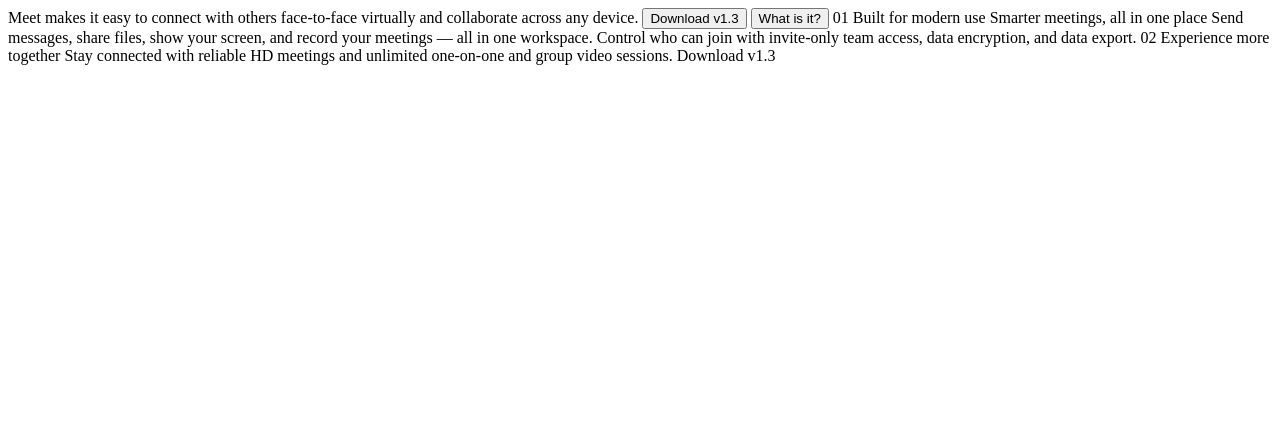
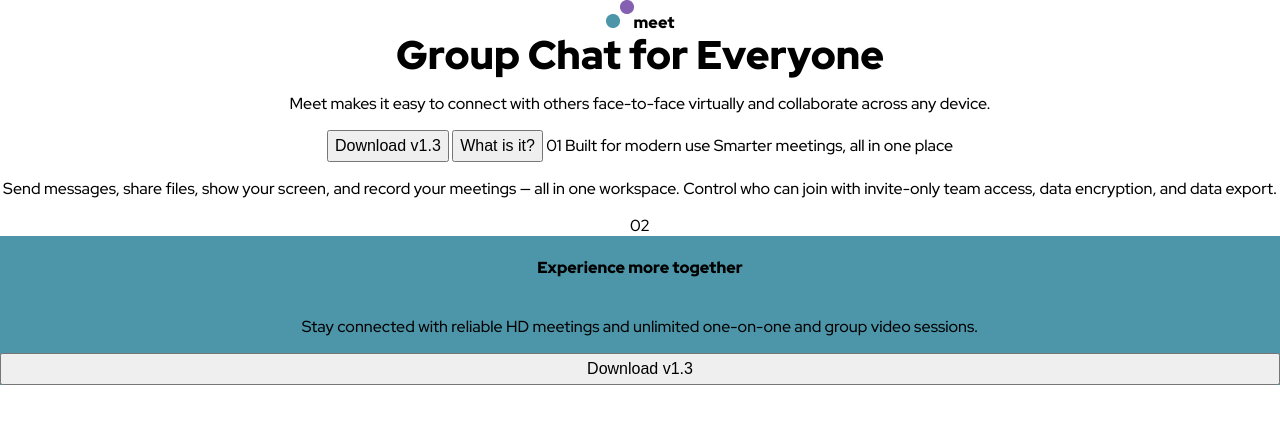
Before and after one commit to sorengrey/meet-landing-page, a plain HTML site: page index.html in a window 1280 px wide. Drawn offline with Linux system fonts and the light colour scheme.

Commit message:
set up sections, added some styling, uploaded ovals

```diff
--- a/index.html
+++ b/index.html
@@ -11,36 +11,45 @@
 
   <!-- Google Fonts -->
   <link rel="preconnect" href="https://fonts.googleapis.com">
-<link rel="preconnect" href="https://fonts.gstatic.com" crossorigin>
-<link href="https://fonts.googleapis.com/css2?family=Red+Hat+Display:wght@500;900&display=swap" rel="stylesheet">
+  <link rel="preconnect" href="https://fonts.gstatic.com" crossorigin>
+  <link href="https://fonts.googleapis.com/css2?family=Red+Hat+Display:wght@500;900&display=swap" rel="stylesheet">
 
   <title>Frontend Mentor | Meet landing page</title>
 </head>
 
 <body>
-  <header></header>
+  <header><img src="./assets/mobile/ovals.png" alt="teal and purple ovals">meet</header>
+
   <main>
-    Meet makes it easy to connect with others face-to-face virtually and collaborate across any device.
 
-    <button>Download v1.3</button>
-    <button>What is it?</button>
+    <section id="userpics"></section>
+
+    <section id="groupchat">Group Chat for Everyone</section>
+
+    <p>Meet makes it easy to connect with others face-to-face virtually and collaborate across any device.</p>
+
+    <button class="download">Download v1.3</button>
+    <button id="whatisit">What is it?</button>
 
     01
     Built for modern use
 
-   Smarter meetings, all in one place
+    Smarter meetings, all in one place
 
-   Send messages, share files, show your screen, and record your meetings — all in one
-    workspace. Control who can join with invite-only team access, data encryption, and data export.
+    <p>Send messages, share files, show your screen, and record your meetings — all in one
+    workspace. Control who can join with invite-only team access, data encryption, and data export.</p>
 
    02
-    Experience more together
-    Stay connected with reliable HD meetings and unlimited one-on-one and group video sessions.
-
-   Download v1.3
   </main>
 </body>
 
-<footer></footer>
+<footer>
+  <h4>Experience more together</h4>
+
+  <p>Stay connected with reliable HD meetings and unlimited one-on-one and group video sessions.</p>
+
+  <button class="download" id="fbutton">Download v1.3</button>
+</footer>
+
 
 </html>
--- a/style.css
+++ b/style.css
@@ -1,3 +1,45 @@
 html, body {
     height: 100%;
+    margin: 0;
 }
+
+body {
+    font-family: 'Red Hat Display', sans-serif;
+    text-align: center;
+}
+
+header {
+    font-weight: 900;
+}
+
+/* experience more together */
+h4 {
+    font-weight: 900;
+}
+
+/* group chat for everyone */
+#groupchat {
+    font-size: 40px;
+    line-height: 44px;
+    font-weight: 900;
+}
+
+/* the buttons */
+.download {
+    font-size: 16px;
+    line-height: 26px;
+}
+
+#whatisit {
+    font-size: 16px;
+    line-height: 26px;
+}
+
+footer {
+    background-image: linear-gradient(#4D96A9, #4D96A9),url('./assets/mobile/image-footer.jpg');
+    background-repeat: no-repeat;
+    width: 100%;
+    display: flex;
+    flex-direction: column;
+    object-fit: cover;
+}
```
Also changed, not shown: assets/mobile/ovals.png (added).
